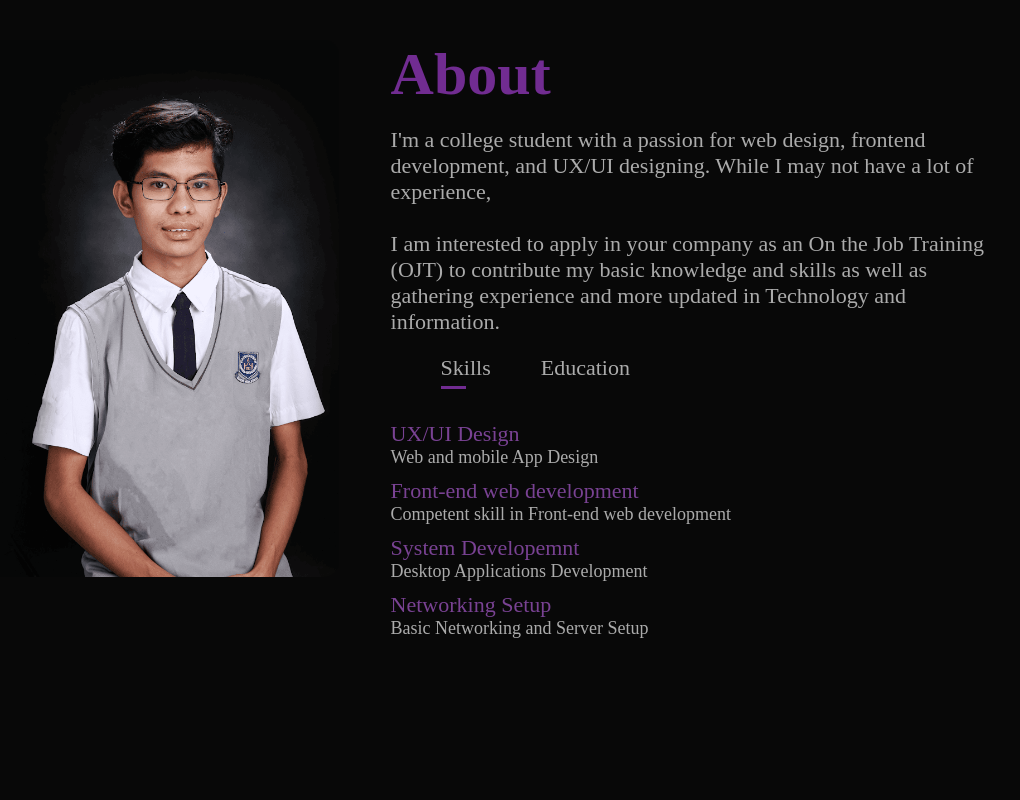
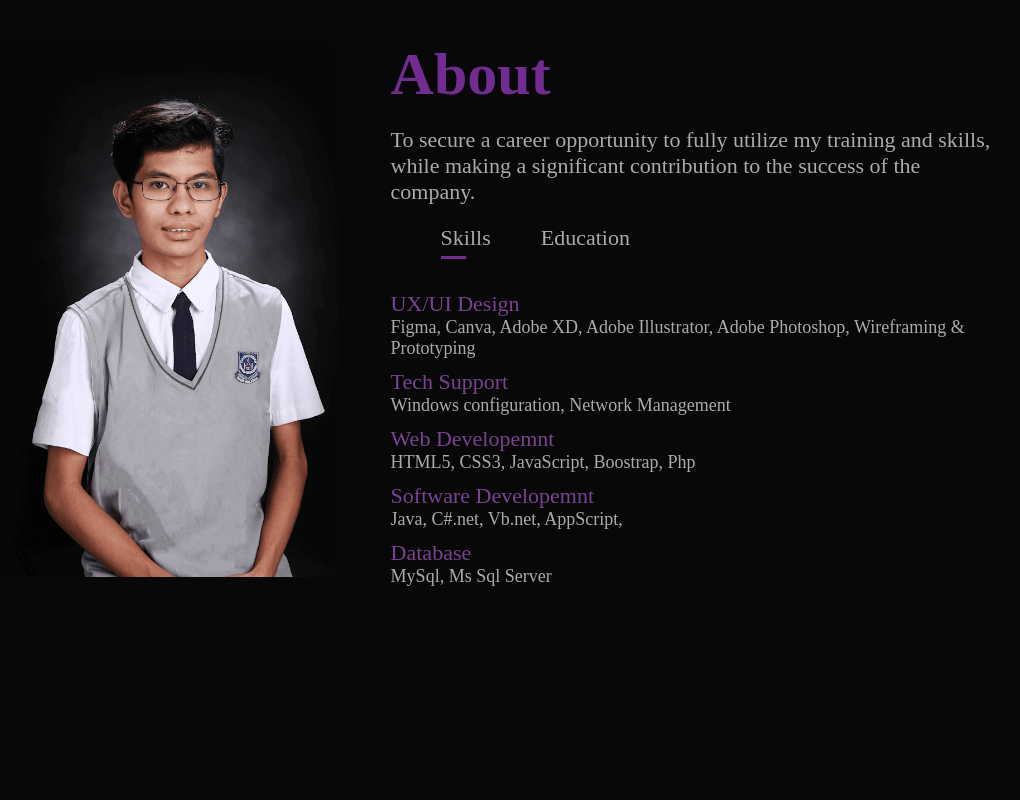
Before and after one commit to BernalesMarc/bernalesmarc.github.io, a plain HTML site: page index.html in a window 1280 px wide. Shown: the part 920-1720 px from the top of the page, without its empty margins (147-1167 px from the left). Drawn offline with nearby package versions, Linux system fonts and the light colour scheme.

Commit message:
Update index.html

```diff
--- a/index.html
+++ b/index.html
@@ -27,9 +27,9 @@
                 <li><a href="#header" onclick="closemenu()">Home</a></li>
                 <li><a href="#about" onclick="closemenu()">About</a></li>
                 <!--    <li><a href="#expertise">Expertise</a></li>         -->
-                <li><a href="#certificate" onclick="closemenu()">Certificates</a></li>
                 <li><a href="#technologies" onclick="closemenu()">Technologies</a></li>
                 <li><a href="#projects" onclick="closemenu()">Works and Projects</a></li>
+                <li><a href="#certificate" onclick="closemenu()">Certificates</a></li>
                 <li><a href="#contact" onclick="closemenu()">Contact</a></li>
                 <i class="fa-solid fa-xmark" onclick="closemenu()"></i>
             </ul>
@@ -54,9 +54,8 @@
                 </div>
                 <div class="about-col-2">
                     <h1 class="sub-title">About</h1><br>
-                    <p>I'm a college student with a passion for web design, frontend development, and UX/UI designing. While I may not have a lot of experience,
-                        <br><br>
-                        I am interested to apply in your company as an On the Job Training (OJT) to contribute my basic knowledge and skills as well as gathering experience and more updated in Technology and information.
+                    <p>
+                        To secure a career opportunity to fully utilize my training and skills, while making a significant contribution to the success of the company.
                     </p>
 
                     <div class="tab-titles">
@@ -66,10 +65,11 @@
 
                     <div class="tab-contents active-tab" id="skills">
                         <ul>
-                            <li><span>UX/UI Design</span><br>Web and mobile App Design</li>
-                            <li><span>Front-end web development</span><br>Competent skill in Front-end web development</li>
-                            <li><span>System Developemnt</span><br>Desktop Applications Development</li>
-                            <li><span>Networking Setup</span><br>Basic Networking and Server Setup</li>
+                            <li><span>UX/UI Design</span><br>Figma, Canva, Adobe XD, Adobe Illustrator, Adobe Photoshop, Wireframing & Prototyping</li>
+                            <li><span>Tech Support</span><br>Windows configuration, Network Management</li>
+                            <li><span>Web Developemnt</span><br>HTML5, CSS3, JavaScript, Boostrap, Php</li>
+                            <li><span>Software Developemnt</span><br>Java, C#.net, Vb.net, AppScript, </li>
+                            <li><span>Database</span><br>MySql, Ms Sql Server</li>
                              <!-- <li><span>Quality Assurance </span><br>Basic tracking bugs and error in system</li> -->
                         </ul>
                     </div>
```
